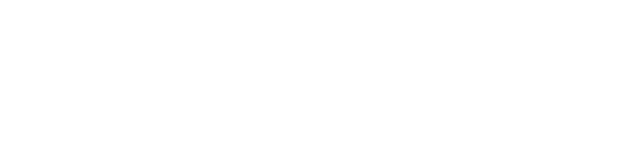
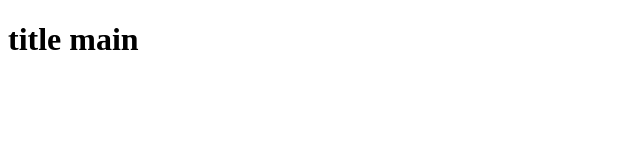
Before and after one commit to GeovanyLopez/learnHtml, a plain HTML site: page index.html in a window 1280 px wide. Shown: the whole page, without its empty margins (0-640 px from the left). Drawn offline with Linux system fonts and the light colour scheme.

Commit message:
commit :)

```diff
--- a/index.html
+++ b/index.html
@@ -7,6 +7,6 @@
     <title>Document</title>
 </head>
 <body>
-
+    <h1>title main</h1>
 </body>
 </html>
```
